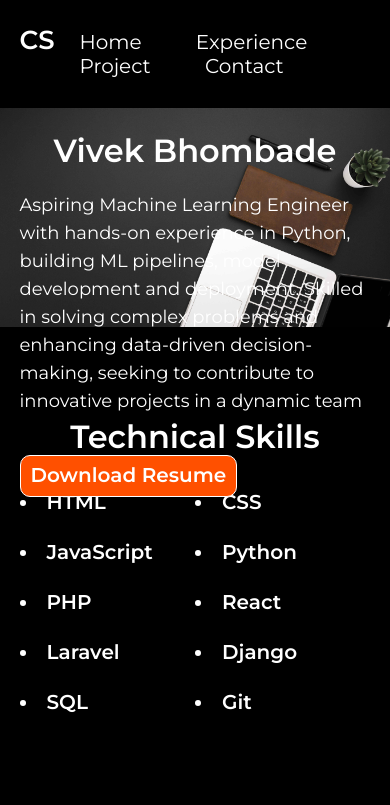
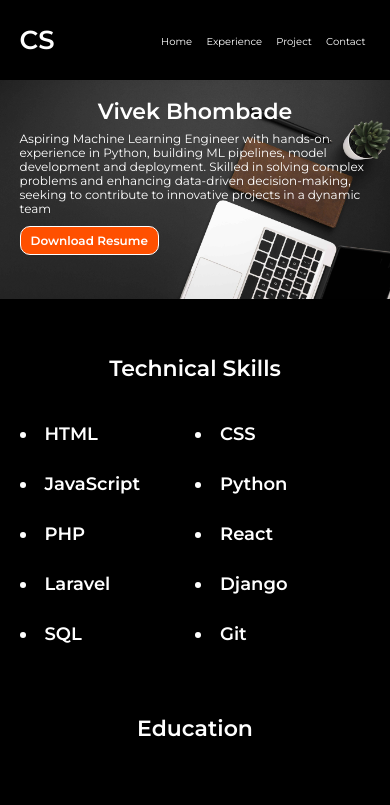
Before and after one commit to Vivekbhombade/portfolio, a plain HTML site: page index.html in a window 390 px wide. Shown: the top 805 px of the page. Drawn offline with nearby package versions, Linux system fonts and the light colour scheme.

Commit message:
change in css

```diff
--- a/css/media.css
+++ b/css/media.css
@@ -5,6 +5,7 @@
 }
 
 @media screen and (max-width: 1500px){
+    .tech-skill, .education, .experience, .Project, footer{padding: 70px 0 50px 0;}
     p{font-size: 20px;}
     .banner-section .content{width: 45%;}
     h2{font-size: 36px;}
@@ -13,9 +14,13 @@
     h3{font-size: 28px;}
     .experience .com-name .heading-4, .experience .com-name .heading-5{font-size: 22px;}
 }
+@media screen and (max-width: 1300px){
+    .tech-skill, .education, .experience, .Project, footer{padding: 60px 0 40px 0;}
+}
 @media screen and (max-width: 1279px){
     .tech-skill li{font-size: 22px;}
-
+    .tech-skill, .education, .experience, .Project{padding: 60px 0 0 0;}
+    footer{padding: 60px 0 30px 0;}
 }
 
 @media screen and (max-width: 1023px){
@@ -27,9 +32,17 @@
     .experience .com-name .heading-3{line-height: 32px;}
     .experience .com-name .heading-4, .experience .com-name .heading-5{font-size: 20px;}
 
+
 }
 @media screen and (max-width: 650px){
     .tech-skill ul{display: grid;grid-template-columns: 1fr 1fr;}
-    .tech-skill li{font-size: 20px;}
+    .tech-skill li{font-size: 18px;}
     .education .box1 .heading-3{line-height: 24px;}
+    p{font-size: 12px;line-height: 14px;}
+    .banner-section .para{margin: 10px 0;}
+    h2{font-size: 22px;}
+    .banner-section .btn a{font-size: 12px; line-height: 10px;}
+    .banner-section .btn{padding: 3px 10px 5px 10px;}
+    .banner-section .content{top: 10%;}
+    header .container a{font-size: 10px;padding: 0 5px;}
 }
```
